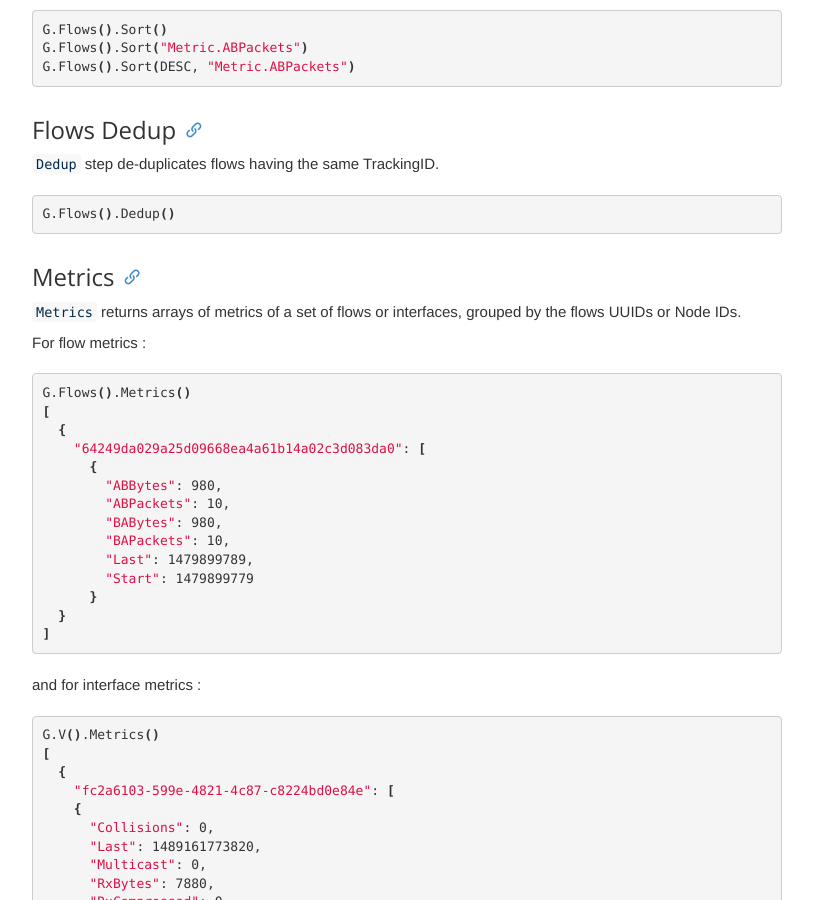
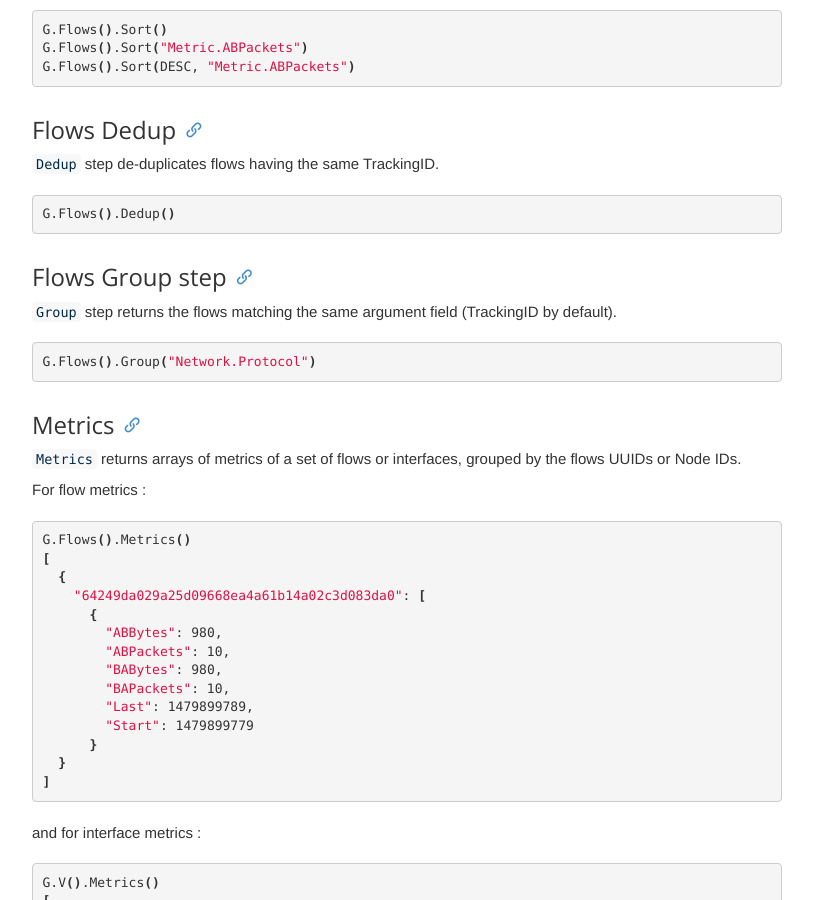
Before and after one commit to skydive-project/skydive.network, a Jekyll site: the page built from documentation/api-gremlin.md, in a window 1280 px wide and 900 px high, scrolled down 6675 px. Shown: the whole window, without its empty margins (428-1241 px from the left). Built offline with Jekyll 4.4.1, drawn with Linux system fonts in a browser that asks for light colours; nearby versions of some CDN libraries.

Commit message:
gremlin : add Group() step

```diff
--- a/documentation/api-gremlin.md
+++ b/documentation/api-gremlin.md
@@ -377,6 +377,14 @@
 G.Flows().Dedup()
 {% endhighlight %}
 
+### Flows Group step
+
+`Group` step returns the flows matching the same argument field (TrackingID by default).
+
+{% highlight shell %}
+G.Flows().Group("Network.Protocol")
+{% endhighlight %}
+
 ### Metrics
 
 `Metrics` returns arrays of metrics of a set of flows or interfaces, grouped by
```
